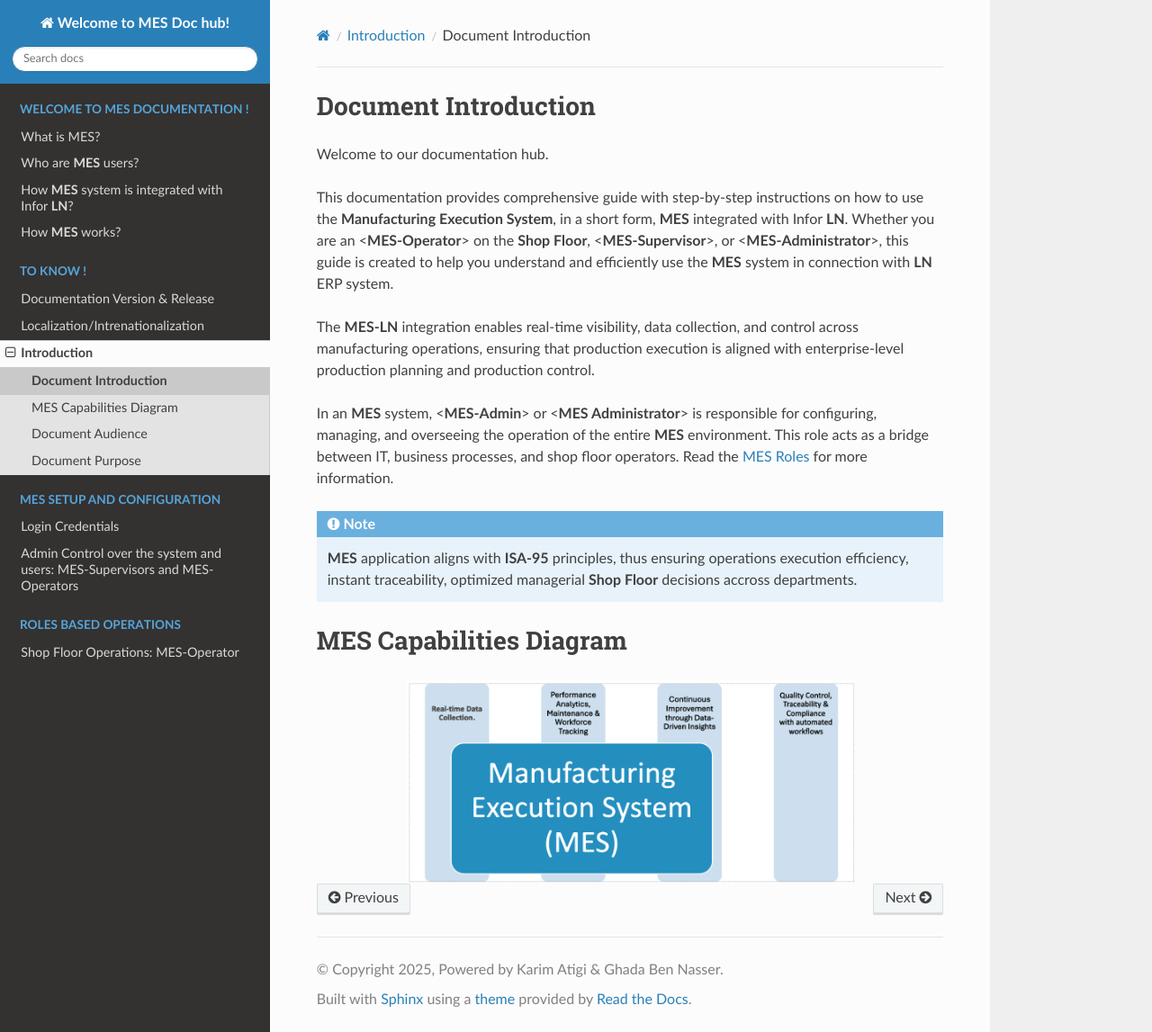
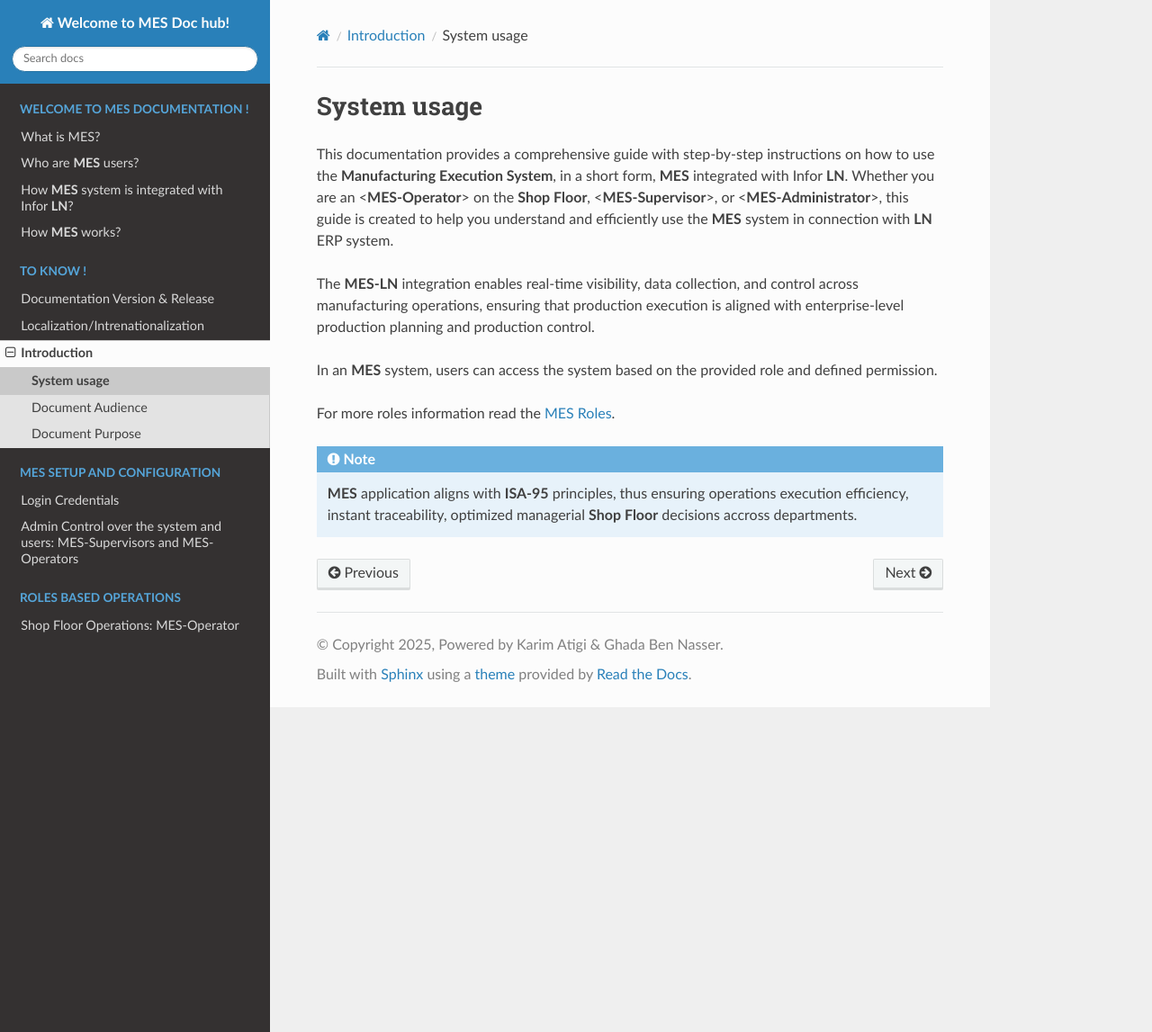
Before and after one commit to ghadiben0/-rtd-tutorial-ghadi2, a Sphinx documentation site: the page built from docs/source/doc_intro.rst, in a window 1280 px wide and 1147 px high. Shown: the whole window at 90% size. Built offline with Sphinx 7.4.7 and the Read the Docs theme 3.1.0, drawn with Linux system fonts in a browser that asks for light colours.

Commit message:
Update doc_intro.rst

```diff
--- a/docs/source/doc_intro.rst
+++ b/docs/source/doc_intro.rst
@@ -1,23 +1,14 @@
-Document Introduction
+System usage
 =====================
 
-Welcome to our documentation hub.
-
-This documentation provides comprehensive guide with step-by-step instructions on how to use the **Manufacturing Execution System**, in a short form, **MES** integrated with Infor **LN**. Whether you are an <**MES-Operator**> on the **Shop Floor**, <**MES-Supervisor**>, or <**MES-Administrator**>, this guide is created to help you understand and efficiently use the **MES** system in connection with **LN** ERP system.
+This documentation provides a comprehensive guide with step-by-step instructions on how to use the **Manufacturing Execution System**, in a short form, **MES** integrated with Infor **LN**. Whether you are an <**MES-Operator**> on the **Shop Floor**, <**MES-Supervisor**>, or <**MES-Administrator**>, this guide is created to help you understand and efficiently use the **MES** system in connection with **LN** ERP system.
 
 The **MES-LN** integration enables real-time visibility, data collection, and control across manufacturing operations, ensuring that production execution is aligned with enterprise-level production planning and production control.
 
-In an **MES** system, <**MES-Admin**> or <**MES Administrator**> is responsible for configuring, managing, and overseeing the operation of the entire **MES** environment. This role acts as a bridge between IT, business processes, and shop floor operators.
-Read the :doc:`MES Roles <roles>` for more information.
+In an **MES** system,  users can access the system based on the provided role and defined permission.
+
+For more roles information read the :doc:`MES Roles <roles>`.
 
 .. note::
 
    **MES** application aligns with **ISA-95** principles, thus ensuring operations execution efficiency, instant traceability, optimized managerial **Shop Floor** decisions accross departments.
-
-MES Capabilities Diagram
-=========================
-
-.. image:: _static/MES_Capabilities.png
-   :alt: MES Capabilities Diagram
-   :width: 500px
-   :align: center
```
